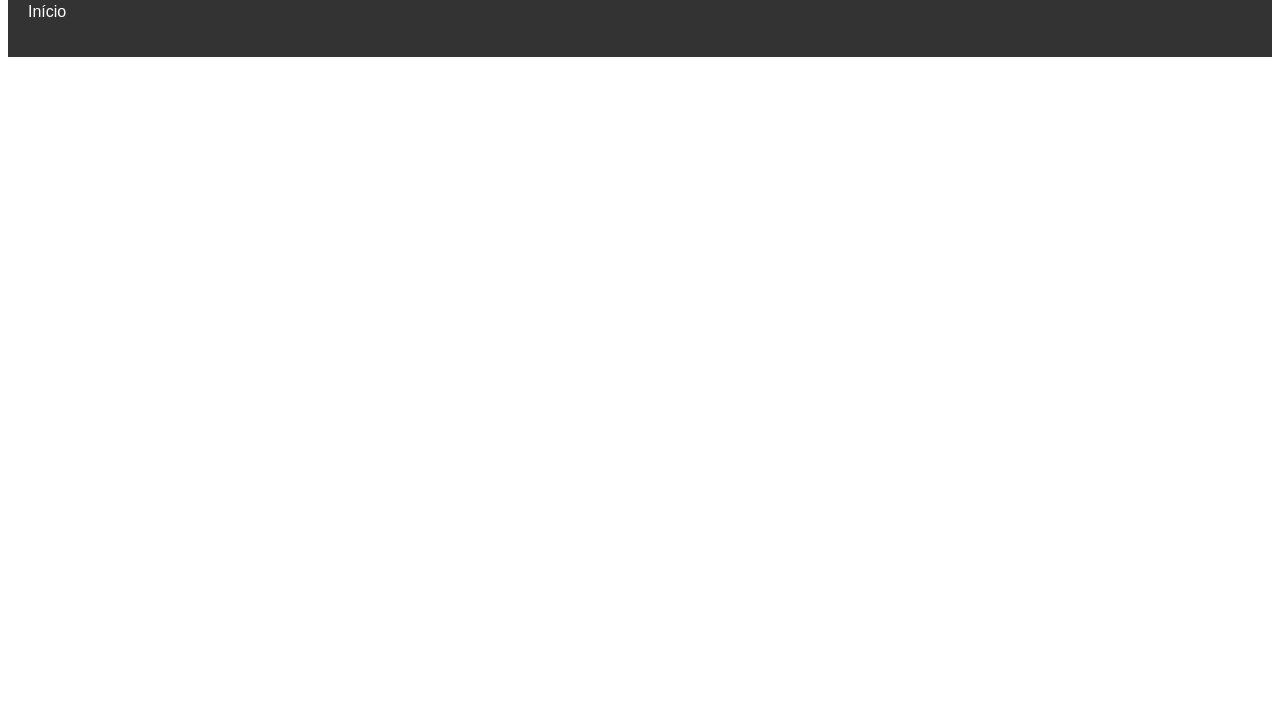
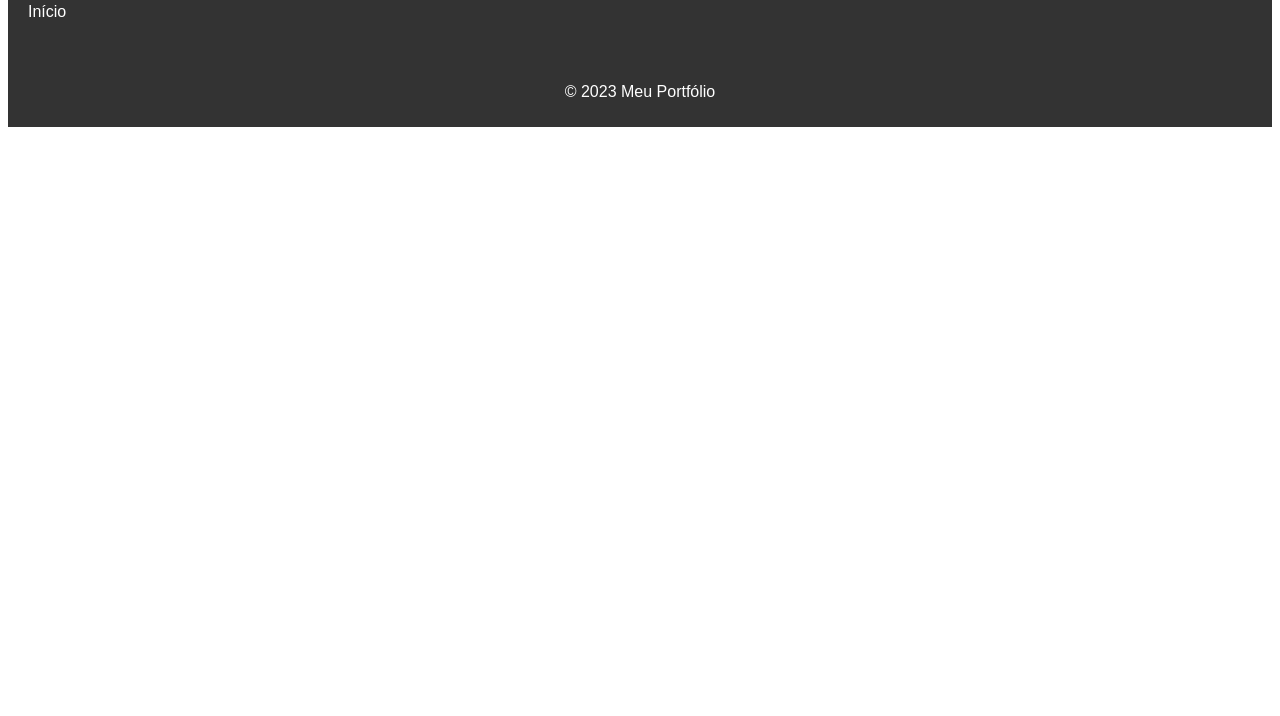
Before and after one commit to krargus/Portifolio, a plain HTML site: page secret.html in a window 1280 px wide. Shown: the part 84-800 px from the top of the page. Drawn offline with Linux system fonts and the light colour scheme.

Commit message:
Update secret.html

```diff
--- a/secret.html
+++ b/secret.html
@@ -14,5 +14,8 @@
     </nav>
   </header>
   <script src="script.js"></script>
+  <footer>
+    <p>© 2023 Meu Portfólio</p>
+  </footer>
 </body>
 </html>
```
